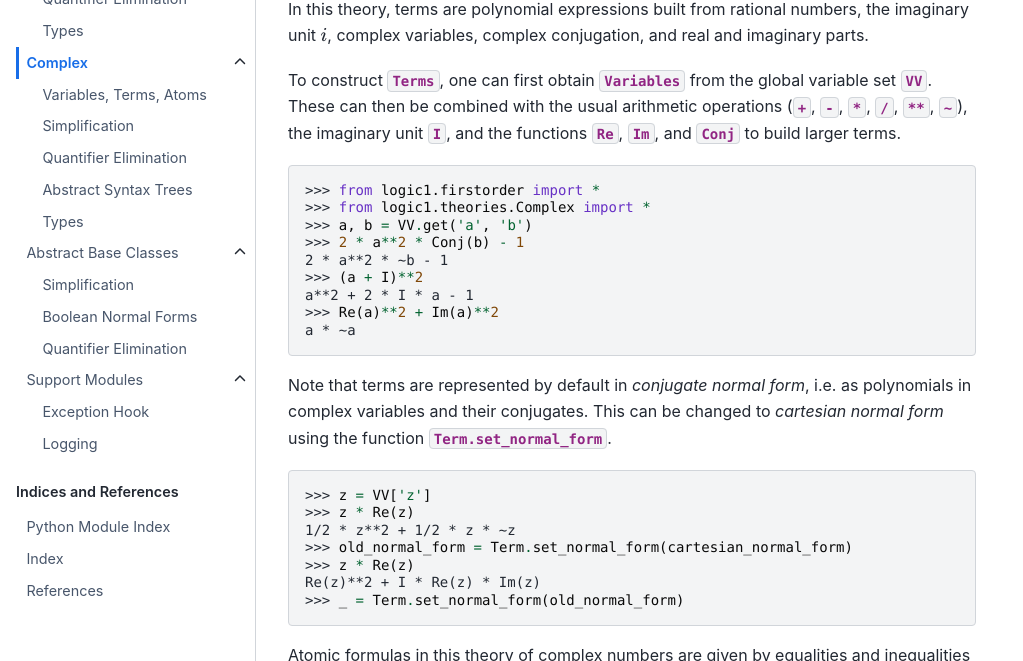
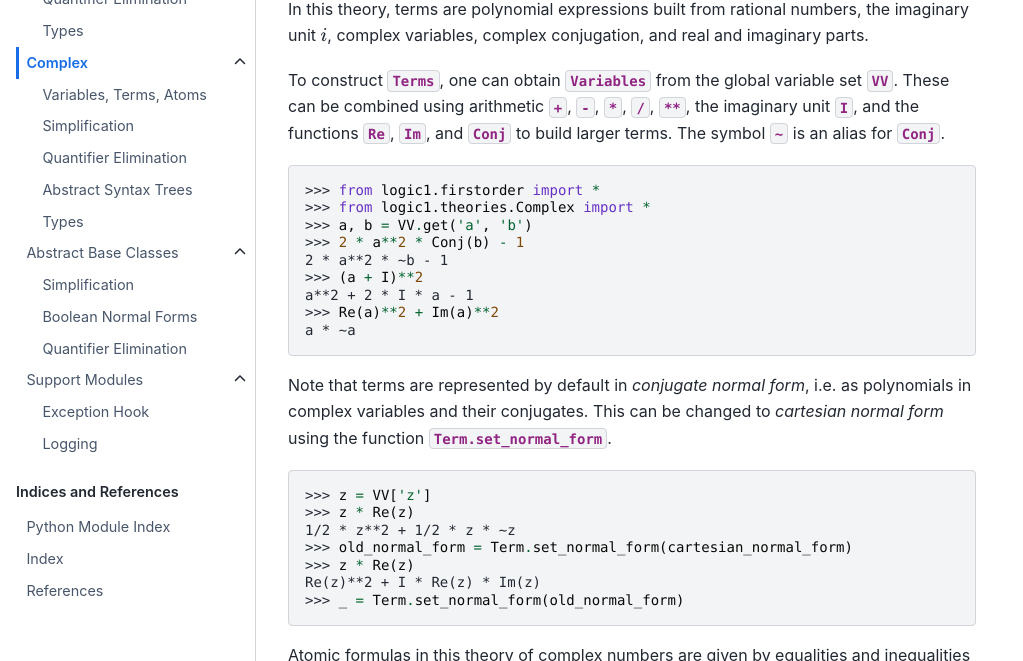
Before and after one commit to logic1-eu/logic1, a Sphinx documentation site: the page built from doc/source/api/theories/Complex/index.rst, in a window 1280 px wide and 900 px high, cut to the strip 239-900 px from the top of the window. Shown: the whole strip, without its empty margins (0-1023 px from the left). Built offline with Sphinx 7.4.7 and the Sphinx Book theme 1.1.4, drawn with Linux system fonts in a browser that asks for light colours.

Commit message:
doc, wip: Fixed some details in documentation of Complex

```diff
--- a/doc/source/api/theories/Complex/index.rst
+++ b/doc/source/api/theories/Complex/index.rst
@@ -10,15 +10,17 @@ In this theory, terms are polynomial expressions built from rational numbers,
 the imaginary unit :math:`i`, complex variables, complex conjugation, and real
 and imaginary parts.
 
-To construct :class:`Terms <.Complex.term.Term>`, one can first obtain
+To construct :class:`Terms <.Complex.term.Term>`, one can obtain
 :class:`Variables <.Complex.term.Variable>` from the global variable set
-:data:`VV <.Complex.term.VV>`. These can then be combined with the usual
-arithmetic operations  (:meth:`+ <.Complex.term.Term.__add__>`,
+:data:`VV <.Complex.term.VV>`. These can be combined using
+arithmetic :meth:`+ <.Complex.term.Term.__add__>`,
 :meth:`- <.Complex.term.Term.__sub__>`, :meth:`* <.Complex.term.Term.__mul__>`,
 :meth:`/ <.Complex.term.Term.__truediv__>`, :meth:`** <.Complex.term.Term.__pow__>`,
-:meth:`~ <.Complex.term.Term.__invert__>`), the imaginary unit
+the imaginary unit
 :data:`I <.Complex.term.I>`, and the functions :func:`Re <.Complex.term.Re>`,
 :func:`Im <.Complex.term.Im>`, and :func:`Conj <.Complex.term.Conj>` to build larger terms.
+The symbol :meth:`~ <.Complex.term.Term.__invert__>` is an alias for
+:func:`Conj <.Complex.term.Conj>`.
 
 >>> from logic1.firstorder import *
 >>> from logic1.theories.Complex import *
```
Also changed, not shown: doc/source/api/theories/Complex/atomic.rst (+5 -6 lines).
